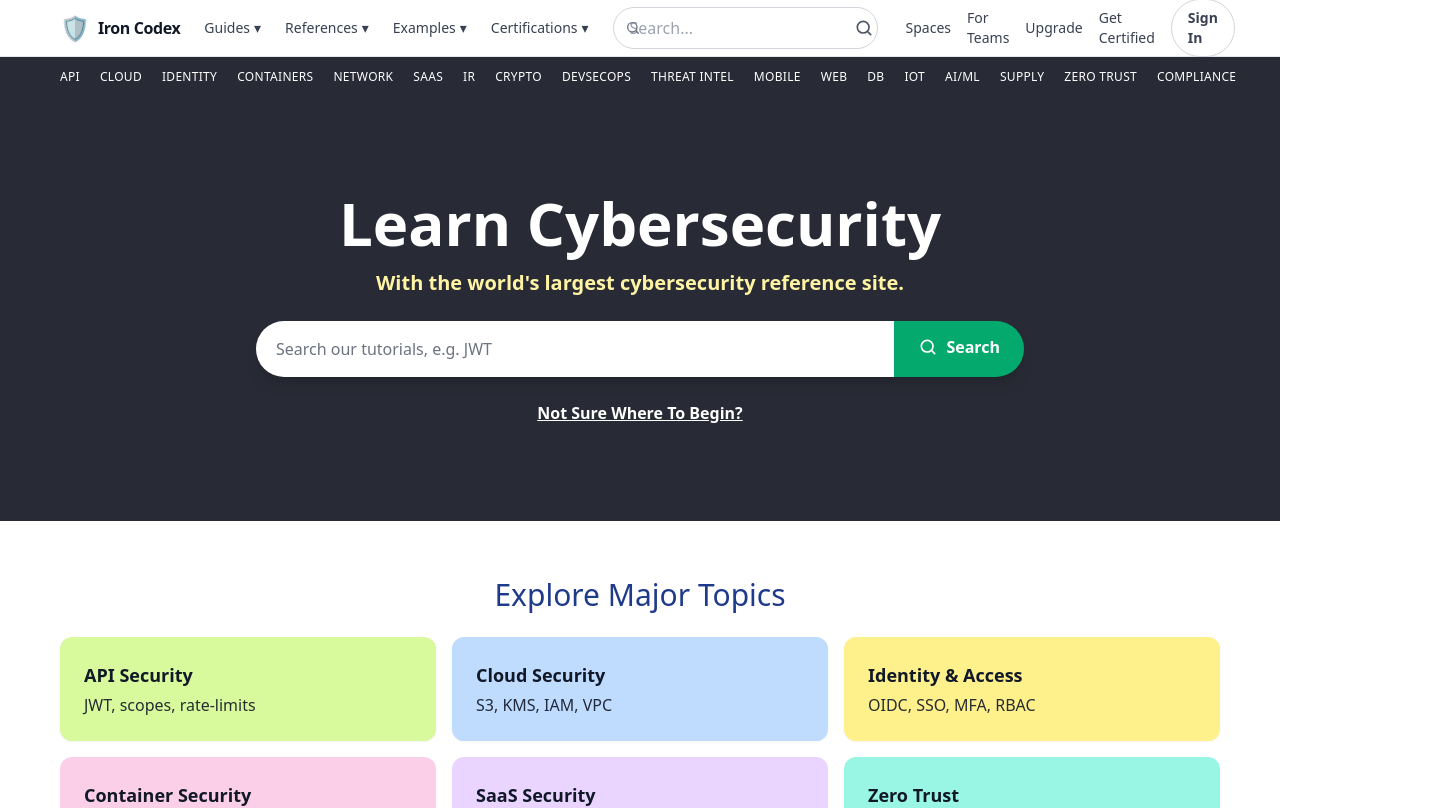
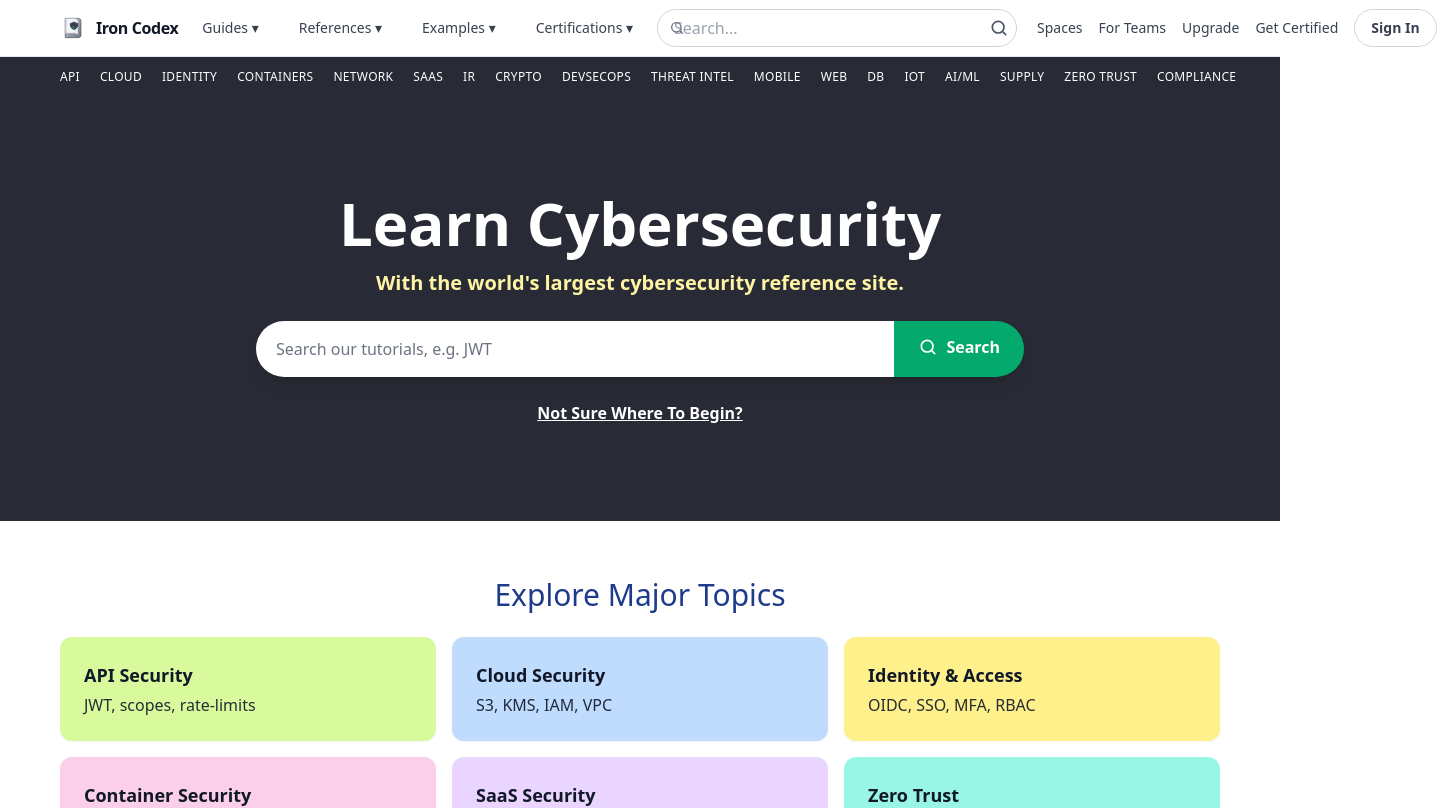
Before and after one commit to cp262808/Projects, a Next.js app in the folder iron-codex-w3-w3schools-next/: page / in a window 1280 px wide. Shown: the top 808 px of the page, 1437 px wide, since content can reach past the window. Built offline with nearby package versions, Linux system fonts and the light colour scheme.

Commit message:
new logo

```diff
--- a/iron-codex-w3-w3schools-next/app/globals.css
+++ b/iron-codex-w3-w3schools-next/app/globals.css
@@ -20,3 +20,27 @@
 .btn-w3 { @apply bg-w3green text-white hover:brightness-95; }
 .text-w3yellow { color: #FFF4A3; }
 .bg-w3dark-hero { background-color: #282A35; }
+
+/* ---- Top nav spacing polish ---- */
+.nav-wrap { @apply container flex items-center gap-3 h-14; }
+.nav-brand { @apply flex items-center gap-2 shrink-0 whitespace-nowrap; }
+.nav-primary { @apply hidden lg:flex items-center gap-3 xl:gap-4 text-sm font-medium text-gray-700 whitespace-nowrap; }
+.nav-utils { @apply hidden xl:flex items-center gap-4 text-sm font-medium text-gray-700 whitespace-nowrap; }
+.nav-link { @apply px-3 py-2 rounded hover:bg-gray-100; }
+.nav-search { @apply hidden md:flex items-center ml-auto; }
+.nav-search input { @apply input-pill pl-9 pr-10 w-[240px] md:w-[300px] lg:w-[360px]; }
+.nav-mobile { @apply md:hidden ml-auto p-2; }
+
+/* Topics strip */
+.topics-strip { @apply container h-10 flex items-center gap-4 md:gap-5 overflow-x-auto uppercase text-xs tracking-wide whitespace-nowrap; }
+.topics-item { @apply hover:text-w3green whitespace-nowrap; }
+
+/* Buttons & pills */
+.input-pill { @apply rounded-full border border-gray-300 bg-white px-4 py-2 leading-5; }
+.input-pill:focus { @apply outline-none ring-2 ring-blue-300; }
+.btn-pill { @apply rounded-full px-4 py-2 font-semibold leading-5; }
+.btn-w3 { @apply bg-w3green text-white hover:brightness-95; }
+
+/* Hero color tokens */
+.text-w3yellow { color: #FFF4A3; }
+.bg-w3dark-hero { background-color: #282A35; }
--- a/iron-codex-w3-w3schools-next/components/NavBar.tsx
+++ b/iron-codex-w3-w3schools-next/components/NavBar.tsx
@@ -11,67 +11,67 @@
     <header className="sticky top-0 z-50">
       {/* Top white nav */}
       <div className="bg-white border-b">
-        <nav className="container flex items-center gap-3 h-14">
-          {/* Logo */}
-          <Link href="/" className="flex items-center gap-2 shrink-0">
-            <span className="text-w3green text-2xl leading-none">🛡️</span>
+        <nav className="nav-wrap">
+          {/* Logo + brand */}
+          <Link href="/" className="nav-brand">
+            <img src="/logo-ironcodex.svg" width="28" height="28" alt="Iron Codex" className="inline-block" />
             <span className="font-extrabold tracking-tight text-gray-900">Iron Codex</span>
           </Link>
 
-          {/* Primary nav like W3 (our content) */}
-          <ul className="hidden md:flex items-center text-sm font-medium text-gray-700">
-            <li className="relative group">
+          {/* Primary nav (spaced, non-wrapping) */}
+          <ul className="nav-primary">
+            <li className="relative">
               <button
-                className="px-3 py-2 hover:bg-gray-100 rounded flex items-center gap-1"
+                className="nav-link"
                 onMouseEnter={()=>setOpenMega("guides")}
                 onFocus={()=>setOpenMega("guides")}
                 onMouseLeave={()=>setOpenMega(null)}
               >
-                Guides <span className="inline-block">▾</span>
+                Guides ▾
               </button>
             </li>
-            <li className="relative group">
+            <li className="relative">
               <button
-                className="px-3 py-2 hover:bg-gray-100 rounded flex items-center gap-1"
+                className="nav-link"
                 onMouseEnter={()=>setOpenMega("refs")}
                 onFocus={()=>setOpenMega("refs")}
                 onMouseLeave={()=>setOpenMega(null)}
               >
-                References <span className="inline-block">▾</span>
+                References ▾
               </button>
             </li>
-            <li className="relative group">
+            <li className="relative">
               <button
-                className="px-3 py-2 hover:bg-gray-100 rounded flex items-center gap-1"
+                className="nav-link"
                 onMouseEnter={()=>setOpenMega("examples")}
                 onFocus={()=>setOpenMega("examples")}
                 onMouseLeave={()=>setOpenMega(null)}
               >
-                Examples <span className="inline-block">▾</span>
+                Examples ▾
               </button>
             </li>
-            <li className="relative group">
+            <li className="relative">
               <button
-                className="px-3 py-2 hover:bg-gray-100 rounded flex items-center gap-1"
+                className="nav-link"
                 onMouseEnter={()=>setOpenMega("certs")}
                 onFocus={()=>setOpenMega("certs")}
                 onMouseLeave={()=>setOpenMega(null)}
               >
-                Certifications <span className="inline-block">▾</span>
+                Certifications ▾
               </button>
             </li>
           </ul>
 
-          {/* Compact search box in header */}
-          <form action="/search" className="hidden lg:flex items-center ml-auto">
+          {/* Compact search box with fixed widths per breakpoint */}
+          <form action="/search" className="nav-search">
             <label className="sr-only" htmlFor="header-search">Search</label>
             <div className="relative">
-              <input id="header-search" name="q" type="search" placeholder="Search..." className="input-pill pl-9 pr-9" />
+              <input id="header-search" name="q" type="search" placeholder="Search..." />
               <svg aria-hidden className="w-4 h-4 absolute left-3 top-1/2 -translate-y-1/2 text-gray-500" viewBox="0 0 24 24" fill="none">
                 <circle cx="11" cy="11" r="7" stroke="currentColor" strokeWidth="2"/>
                 <path d="M20 20L17 17" stroke="currentColor" strokeWidth="2" strokeLinecap="round"/>
               </svg>
-              <button className="absolute right-1 top-1/2 -translate-y-1/2 text-gray-600 hover:text-gray-900" aria-label="Search">
+              <button className="absolute right-2 top-1/2 -translate-y-1/2 text-gray-600 hover:text-gray-900" aria-label="Search">
                 <svg className="w-5 h-5" viewBox="0 0 24 24" fill="none">
                   <circle cx="11" cy="11" r="7" stroke="currentColor" strokeWidth="2"/>
                   <path d="M20 20L17 17" stroke="currentColor" strokeWidth="2" strokeLinecap="round"/>
@@ -80,8 +80,8 @@
             </div>
           </form>
 
-          {/* Right side links */}
-          <ul className="hidden lg:flex items-center text-sm font-medium text-gray-700 gap-4 ml-4">
+          {/* Utility links – only on wide screens */}
+          <ul className="nav-utils ml-2">
             <li><Link href="/spaces" className="hover:underline">Spaces</Link></li>
             <li><Link href="/teams" className="hover:underline">For Teams</Link></li>
             <li><Link href="/upgrade" className="hover:underline">Upgrade</Link></li>
@@ -89,8 +89,9 @@
             <li><Link href="/signin" className="btn btn-pill border border-gray-300 hover:bg-gray-50">Sign In</Link></li>
           </ul>
 
+          {/* Mobile menu toggle */}
           <button
-            className="md:hidden ml-auto p-2"
+            className="nav-mobile"
             aria-expanded={open}
             aria-controls="navmenu"
             onClick={()=>setOpen(v=>!v)}
@@ -103,11 +104,11 @@
         </nav>
       </div>
 
-      {/* Dark topics strip */}
+      {/* Dark topics strip (non-wrapping, scrollable) */}
       <div className="bg-w3dark text-white">
-        <div className="container h-10 flex items-center gap-5 overflow-x-auto uppercase text-xs tracking-wide">
+        <div className="topics-strip">
           {['API','Cloud','Identity','Containers','Network','SaaS','IR','Crypto','DevSecOps','Threat Intel','Mobile','Web','DB','IoT','AI/ML','Supply','Zero Trust','Compliance','Risk','Arch','Vuln','Pentest'].map((t)=> (
-            <Link key={t} href="#" className="hover:text-w3green whitespace-nowrap">{t}</Link>
+            <Link key={t} href="#" className="topics-item">{t}</Link>
           ))}
           <span className="text-gray-400">›</span>
         </div>
```
Also changed, not shown: iron-codex-w3-w3schools-next/public/logo-ironcodex.svg (added).
